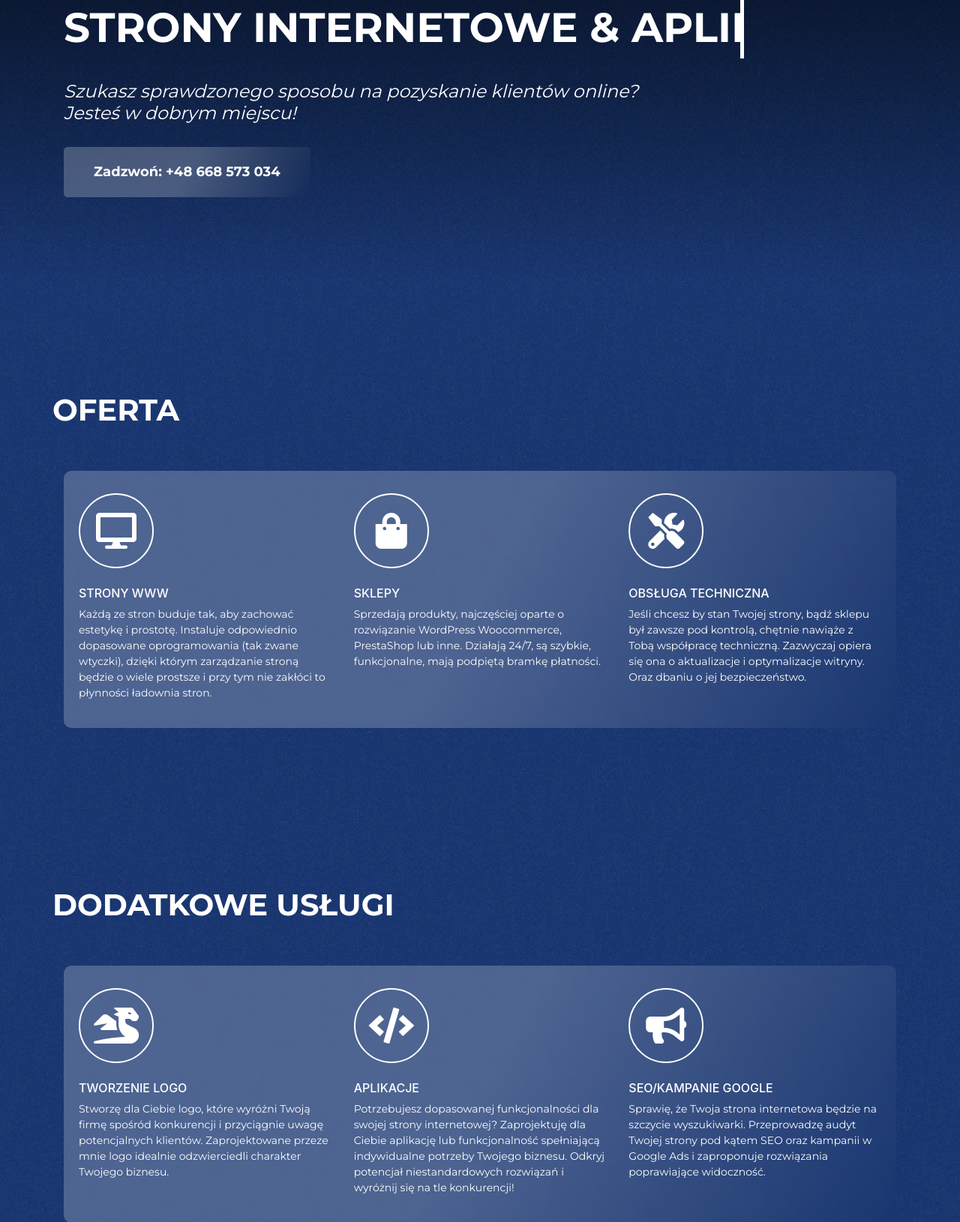
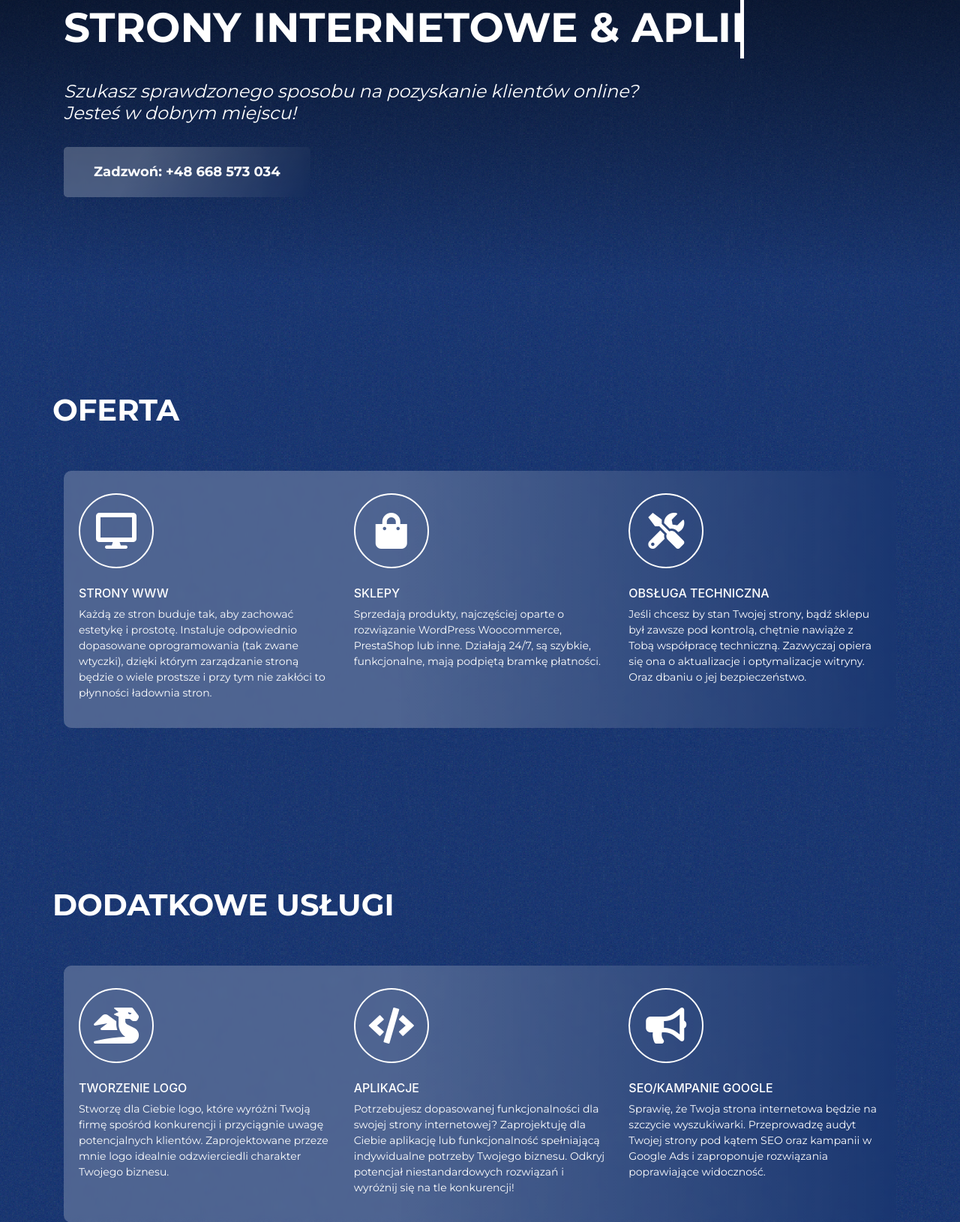
Before and after one commit to KamilDziuk/kamildziuk.github.io, a PHP site: page / in a window 1280 px wide. Shown: the part 347-1977 px from the top of the page at 75% size. Run offline with PHP 8.4, Linux system fonts and the light colour scheme.

Commit message:
Adding css style, and href logo

```diff
--- a/index.html
+++ b/index.html
@@ -27,8 +27,9 @@
             <span class="navbar-toggler-icon"></span>
           </button>
 
-
-          <img src="https://kamildziuk.pl/wp-content/uploads/2023/06/kmaildziuk-logo.png"  alt="Logo" class="logo-head">
+          <a href="https://kamildziuk.pl">
+            <img src="https://kamildziuk.pl/wp-content/uploads/2023/06/kmaildziuk-logo.png" alt="Logo" class="logo-head">
+          </a>
           <div class="collapse navbar-collapse justify-content-end" id="navbarNav">
             <ul class="navbar-nav">
               <li class="nav-item">
--- a/style.css
+++ b/style.css
@@ -92,7 +92,7 @@ h6 {
 }
 .btn-primary {
     font-family: 'Montserrat', sans-serif;
-    background: linear-gradient(300deg, #ffffff 0%, #ffffff00 0%, #ffffff3a 50%);
+    background: linear-gradient(300deg, #ffffff 0%, #ffffff00 0%, #ffffff3a 70%);
     backdrop-filter: blur(4px);
     border-style: none;
     font-size: 18px;
@@ -102,7 +102,10 @@ h6 {
 .btn-primary:hover {
     backdrop-filter: blur(4px);
     color: #fff;
-    background-color:  #ffffff3a;
+    background-color: #ffffff3a;
+    background-image: radial-gradient(circle, #012265c8 1%, transparent 100%);
+    background-size: 100%;
+
 }
 a.nav-link {
     font-family: 'Montserrat', sans-serif;
@@ -167,13 +170,16 @@ a.nav-link:hover {
 .services-content {
     border-radius: 10px;
     padding: 20px;
-    background: linear-gradient(300deg, #ffffff 0%, #ffffff00 0%, #ffffff3a 50%);
+    background: linear-gradient(-90deg, #ffffff 0%, #ffffff00 0%,  #ffffff3a 60%);
     backdrop-filter: blur(4px);
     display: inline-block;
+
 }
 .services-content:hover {
     background: #ffffff3a;
     backdrop-filter: blur(4px);
+    background-image: radial-gradient(circle, #012265c8 1%, transparent 100%);
+    background-size: 100%;
 }
 .black-block {
     flex: 0 0 auto;
@@ -233,6 +239,7 @@ a.nav-link:hover {
 #portfolio {
     background: linear-gradient(-90deg, #ffffff 0%, #ffffff00 0%,  #ffffff3a 70%);
     padding: 60px 0;
+    backdrop-filter: blur(4px);
 }
 .card {
     border-style: none;
```
